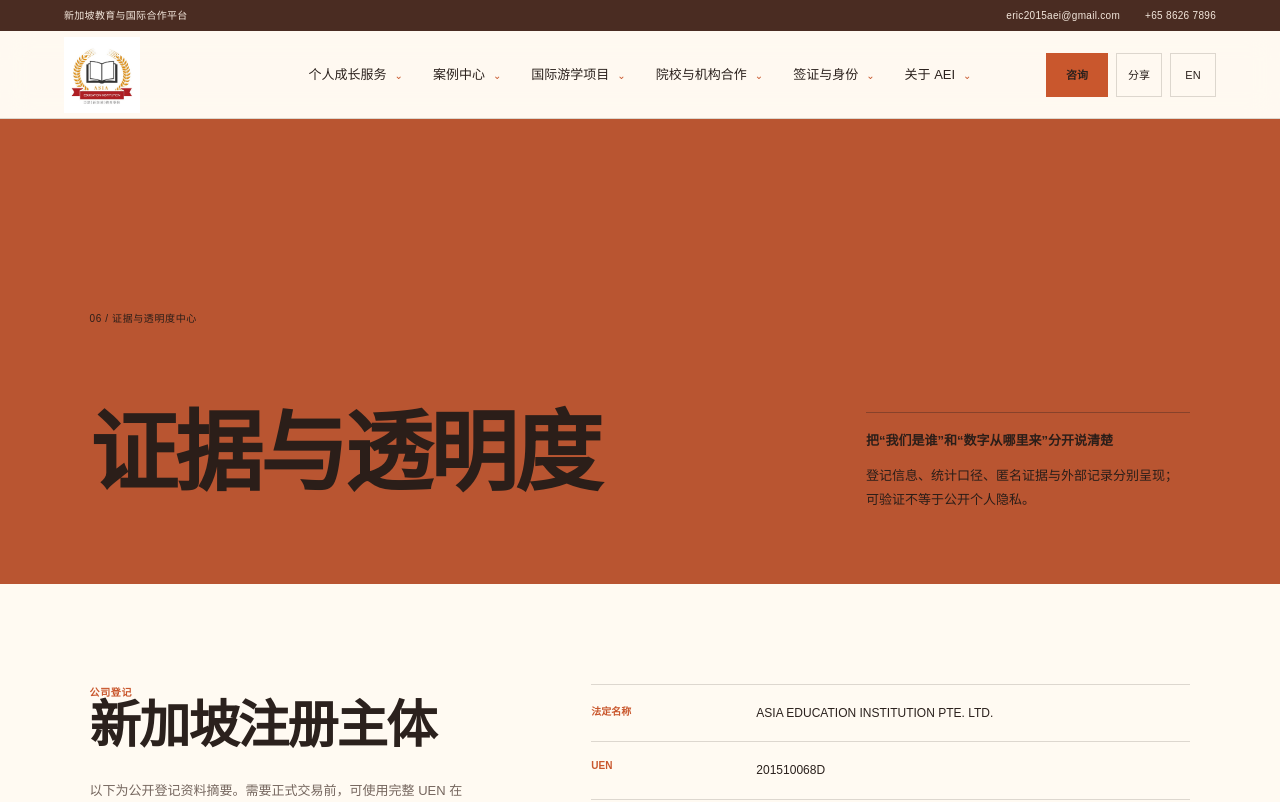
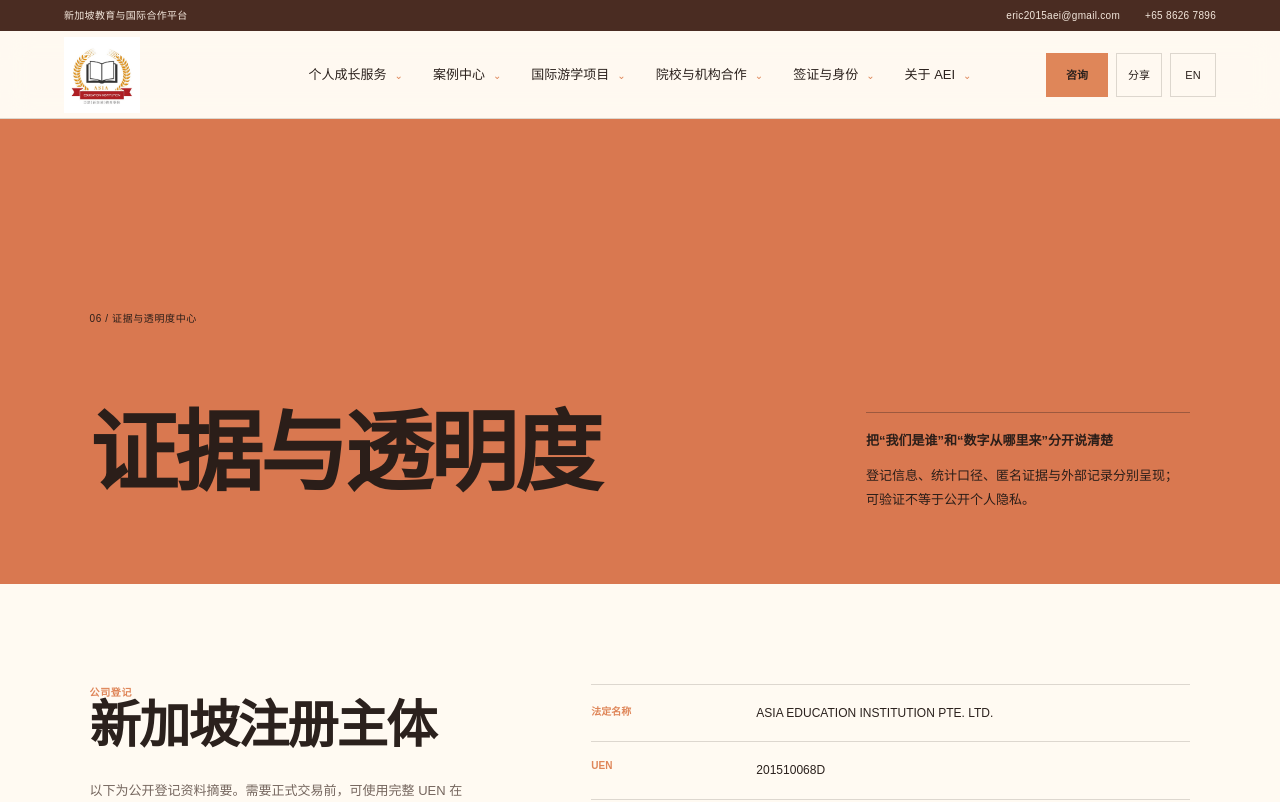
Before and after one commit to liyuanzhe1227/asia-education-institution, a Next.js app: page /evidence in a window 1280 px wide. Shown: the top 802 px of the page. Built offline with nearby package versions, Linux system fonts and the light colour scheme.

Commit message:
Restore site navigation and lighten orange palette

```diff
--- a/app/components/SiteFooter.tsx
+++ b/app/components/SiteFooter.tsx
@@ -1,7 +1,6 @@
 'use client';
 /* eslint-disable @next/next/no-img-element */
 
-import Link from 'next/link';
 import { useLanguage } from './LanguageProvider';
 import { assetPath } from '../lib/site-data';
 
@@ -15,8 +14,8 @@
         <a href="tel:+6586267896">+65 8626 7896 <span>↗</span></a>
       </div>
       <div className="footer-links">
-        <div><small>{lang === 'zh' ? '网站导航' : 'Navigate'}</small><Link href="/services/">{lang === 'zh' ? '个人成长服务' : 'Personal Services'}</Link><Link href="/mobility/">{lang === 'zh' ? '签证、永居与身份规划' : 'Visa, Residence & Citizenship'}</Link><Link href="/cases/">{lang === 'zh' ? '案例中心' : 'Case Library'}</Link><Link href="/programmes/">{lang === 'zh' ? '国际游学项目' : 'Study Programmes'}</Link></div>
-        <div><small>{lang === 'zh' ? '合作与机构' : 'Institutional'}</small><Link href="/partnerships/">{lang === 'zh' ? '院校与机构合作' : 'Institutional Partnerships'}</Link><Link href="/evidence/">{lang === 'zh' ? '证据与透明度' : 'Evidence & Transparency'}</Link><Link href="/about/">{lang === 'zh' ? '关于 AEI' : 'About AEI'}</Link><Link href="/privacy/">{lang === 'zh' ? '隐私与网站说明' : 'Privacy Notice'}</Link></div>
+        <div><small>{lang === 'zh' ? '网站导航' : 'Navigate'}</small><a href="/services/">{lang === 'zh' ? '个人成长服务' : 'Personal Services'}</a><a href="/mobility/">{lang === 'zh' ? '签证、永居与身份规划' : 'Visa, Residence & Citizenship'}</a><a href="/cases/">{lang === 'zh' ? '案例中心' : 'Case Library'}</a><a href="/programmes/">{lang === 'zh' ? '国际游学项目' : 'Study Programmes'}</a></div>
+        <div><small>{lang === 'zh' ? '合作与机构' : 'Institutional'}</small><a href="/partnerships/">{lang === 'zh' ? '院校与机构合作' : 'Institutional Partnerships'}</a><a href="/evidence/">{lang === 'zh' ? '证据与透明度' : 'Evidence & Transparency'}</a><a href="/about/">{lang === 'zh' ? '关于 AEI' : 'About AEI'}</a><a href="/privacy/">{lang === 'zh' ? '隐私与网站说明' : 'Privacy Notice'}</a></div>
       </div>
       <div className="footer-legal">
         <p>{lang === 'zh' ? '所有项目、录取案例与合作安排均基于历史档案或正式确认信息。个案背景与结果不构成对未来录取、签证、永居、公民身份、就业或发表结果的承诺。移民相关法律意见和受监管代理工作须由相应法域持牌人士提供。' : 'Programmes, cases and partnerships are presented from archived or formally confirmed information. Past outcomes do not guarantee admission, visa, permanent residence, citizenship, employment or publication results. Immigration legal advice and regulated representation must be provided by appropriately licensed professionals.'}</p>
--- a/app/components/SiteHeader.tsx
+++ b/app/components/SiteHeader.tsx
@@ -1,7 +1,6 @@
 'use client';
 /* eslint-disable @next/next/no-img-element */
 
-import Link from 'next/link';
 import { useState } from 'react';
 import { useLanguage } from './LanguageProvider';
 import { assetPath } from '../lib/site-data';
@@ -84,28 +83,28 @@
         <div><a href="mailto:eric2015aei@gmail.com">eric2015aei@gmail.com</a><a href="tel:+6586267896">+65 8626 7896</a></div>
       </div>
       <header className="lux-header">
-        <Link className="lux-brand" href="/" aria-label={lang === 'zh' ? '亚瑟（新加坡）教育学院首页' : 'Asia Education Institution home'}>
+        <a className="lux-brand" href="/" aria-label={lang === 'zh' ? '亚瑟（新加坡）教育学院首页' : 'Asia Education Institution home'}>
           <img src={assetPath('aei-mark.jpg')} alt={lang === 'zh' ? '亚瑟（新加坡）教育学院' : 'Asia Education Institution'} />
-        </Link>
+        </a>
         <nav className="desktop-nav" aria-label={lang === 'zh' ? '主导航' : 'Primary navigation'}>
           {menus.map((menu) => (
             <div className="nav-group" key={menu.href}>
-              <Link href={menu.href}>{lang === 'zh' ? menu.zh : menu.en}<span>⌄</span></Link>
+              <a href={menu.href}>{lang === 'zh' ? menu.zh : menu.en}<span>⌄</span></a>
               <div className="submenu">
                 <small>{lang === 'zh' ? `${menu.zh}导航` : `${menu.en} navigation`}</small>
-                {menu.children.map(([href, zh, en], index) => <Link key={href} href={href}><b>0{index + 1}</b>{lang === 'zh' ? zh : en}<span>→</span></Link>)}
+                {menu.children.map(([href, zh, en], index) => <a key={href} href={href}><b>0{index + 1}</b>{lang === 'zh' ? zh : en}<span>→</span></a>)}
               </div>
             </div>
           ))}
         </nav>
         <div className="lux-actions">
-          <Link className="header-consult" href="/about/#consultation">{lang === 'zh' ? '咨询' : 'Consult'}</Link>
+          <a className="header-consult" href="/about/#consultation">{lang === 'zh' ? '咨询' : 'Consult'}</a>
           <button type="button" onClick={shareSite}>{shareLabel}</button>
           <button type="button" onClick={toggleLanguage}>{lang === 'zh' ? 'EN' : '中文'}</button>
           <button className="menu-toggle" type="button" onClick={() => setMobileOpen(!mobileOpen)} aria-expanded={mobileOpen} aria-label={lang === 'zh' ? '菜单' : 'Menu'}>{mobileOpen ? '×' : '≡'}</button>
         </div>
       </header>
-      {mobileOpen && <div className="mobile-menu">{menus.map((menu) => <details key={menu.href}><summary>{lang === 'zh' ? menu.zh : menu.en}</summary>{menu.children.map(([href, zh, en]) => <Link key={href} href={href} onClick={() => setMobileOpen(false)}>{lang === 'zh' ? zh : en}<span>→</span></Link>)}</details>)}</div>}
+      {mobileOpen && <div className="mobile-menu">{menus.map((menu) => <details key={menu.href}><summary>{lang === 'zh' ? menu.zh : menu.en}</summary>{menu.children.map(([href, zh, en]) => <a key={href} href={href} onClick={() => setMobileOpen(false)}>{lang === 'zh' ? zh : en}<span>→</span></a>)}</details>)}</div>}
     </>
   );
 }
--- a/app/globals.css
+++ b/app/globals.css
@@ -3,9 +3,9 @@
 :root {
   --ink: #2b211d;
   --brown: #4a2c22;
-  --orange: #c9572d;
-  --orange-deep: #a94325;
-  --terracotta: #9b4a32;
+  --orange: #df8659;
+  --orange-deep: #b85d39;
+  --terracotta: #bd6b4e;
   --cream: #f3ede3;
   --ivory: #fffaf2;
   --sand: #e4d7c7;
@@ -145,8 +145,8 @@
 .inner-hero > div { align-self: end; padding-top: 18px; border-top: 1px solid rgba(43,33,29,.35); }
 .inner-hero > div strong { display: block; margin-bottom: 13px; font-size: 13px; }
 .inner-hero > div span { display: block; font-size: 12px; line-height: 1.8; }
-.case-hero { background: #b75231; color: #fff4e9; }
-.programme-hero { background: #d2703f; }
+.case-hero { background: #d97850; color: var(--ink); }
+.programme-hero { background: #e29162; }
 .partnership-hero { background: var(--brown); color: #f7e9df; }
 .about-hero { background: #d6a766; }
 
@@ -367,7 +367,7 @@
 .consultation-form button { justify-self: start; padding: 14px 18px; border: 0; background: var(--orange); font-size: 10px; font-weight: 700; cursor: pointer; }
 .consultation-form > small { color: var(--muted); font-size: 8px; line-height: 1.6; }
 
-.evidence-hero { background: #b95531; color: #fff4e9; }
+.evidence-hero { background: #d97850; color: var(--ink); }
 .registry-section, .methodology-section, .external-traces { display: grid; grid-template-columns: .8fr 1.2fr; gap: 8vw; padding: 100px clamp(24px, 7vw, 112px); background: var(--ivory); }
 .methodology-section { background: var(--ink); color: white; }
 .methodology-section > div:first-child > p { color: var(--gold); }
@@ -392,7 +392,7 @@
 .policy-content h2 { margin: 0 0 15px; font: 500 28px Georgia, "Microsoft YaHei", serif; }
 .policy-content p { margin: 0; max-width: 850px; color: var(--muted); font-size: 12px; line-height: 1.9; }
 
-.mobility-hero { min-height: 680px; display: grid; grid-template-columns: 1.15fr .85fr; align-content: end; gap: 7vw; padding: 100px clamp(24px, 7vw, 112px) 85px; background: linear-gradient(125deg, #bc4b27 0%, var(--orange) 58%, #dd8a50 100%); color: #251b17; }
+.mobility-hero { min-height: 680px; display: grid; grid-template-columns: 1.15fr .85fr; align-content: end; gap: 7vw; padding: 100px clamp(24px, 7vw, 112px) 85px; background: linear-gradient(125deg, #d87448 0%, var(--orange) 58%, #f1b184 100%); color: #251b17; }
 .mobility-hero > p { grid-column: 1 / -1; margin-bottom: -38px; font: 700 9px Arial, sans-serif; letter-spacing: .045em; }
 .mobility-hero h1 { margin: 0; white-space: pre-line; font: 500 clamp(58px, 7vw, 105px)/.96 Georgia, "Microsoft YaHei", serif; letter-spacing: -.055em; }
 .mobility-hero > div { align-self: end; display: grid; gap: 17px; padding-top: 20px; border-top: 1px solid rgba(43,33,29,.45); }
--- a/app/mobility/page.tsx
+++ b/app/mobility/page.tsx
@@ -1,6 +1,5 @@
 'use client';
 
-import Link from 'next/link';
 import { useLanguage } from '../components/LanguageProvider';
 
 const destinations = [
@@ -112,7 +111,7 @@
   const { lang } = useLanguage();
   const tr = (zh: string, en: string) => lang === 'zh' ? zh : en;
   return <main>
-    <section className="mobility-hero"><p>{tr('07 / 全球流动与身份规划', '07 / GLOBAL MOBILITY & STATUS PLANNING')}</p><h1>{tr('签证、永居与\n人才身份规划', 'Visa, residence &\ntalent pathways')}</h1><div><strong>{tr('先比较路径，再准备证据；先确认资格，再进入申请。', 'Compare pathways before building evidence; confirm eligibility before applying.')}</strong><span>{tr('覆盖学习、工作、家庭、人才、永居与公民身份的初步路径分析。各国制度持续变化，页面仅作为服务导航，实际申请以主管机关最新规则及持牌专业意见为准。', 'Preliminary pathway analysis across study, work, family, talent, permanent residence and citizenship. Rules change frequently; this page is a service guide, and applications must follow current authority rules and licensed professional advice.')}</span><Link href="/about/#consultation">{tr('预约身份路径初评', 'Request a pathway review')} ↗</Link></div></section>
+    <section className="mobility-hero"><p>{tr('07 / 全球流动与身份规划', '07 / GLOBAL MOBILITY & STATUS PLANNING')}</p><h1>{tr('签证、永居与\n人才身份规划', 'Visa, residence &\ntalent pathways')}</h1><div><strong>{tr('先比较路径，再准备证据；先确认资格，再进入申请。', 'Compare pathways before building evidence; confirm eligibility before applying.')}</strong><span>{tr('覆盖学习、工作、家庭、人才、永居与公民身份的初步路径分析。各国制度持续变化，页面仅作为服务导航，实际申请以主管机关最新规则及持牌专业意见为准。', 'Preliminary pathway analysis across study, work, family, talent, permanent residence and citizenship. Rules change frequently; this page is a service guide, and applications must follow current authority rules and licensed professional advice.')}</span><a href="/about/#consultation">{tr('预约身份路径初评', 'Request a pathway review')} ↗</a></div></section>
 
     <section className="mobility-scope" id="scope"><div><p>{tr('业务范围', 'SERVICE SCOPE')}</p><h2>{tr('从临时签证，\n到长期身份。', 'From temporary permission\nto long-term status.')}</h2></div><div>{[
       [tr('签证与准证', 'Visas & permits'), tr('学习、工作、家属、创业与短期活动路径比较。', 'Compare study, work, dependant, founder and short-term activity routes.')],
@@ -135,6 +134,6 @@
 
     <section className="mobility-boundary" id="citizenship"><div><p>{tr('服务边界', 'SERVICE BOUNDARIES')}</p><h2>{tr('身份申请需要更清晰的责任边界。', 'Immigration work requires clearer accountability.')}</h2></div><div><article><h3>{tr('AEI 可以提供', 'AEI can provide')}</h3><ul><li>{tr('初步路径比较与目标梳理', 'Preliminary pathway comparison and goal clarification')}</li><li>{tr('材料清单、证据地图与项目时间表', 'Document checklist, evidence map and project timeline')}</li><li>{tr('履历、研究、职业与成果材料的事实整理', 'Factual organisation of career, research and achievement evidence')}</li><li>{tr('翻译、公证及持牌专业人士的协调', 'Coordination with translators, notaries and licensed professionals')}</li></ul></article><article><h3>{tr('AEI 不承诺或替代', 'AEI does not promise or replace')}</h3><ul><li>{tr('不保证签证、永居、公民身份或人才项目获批', 'No guarantee of visa, permanent residence, citizenship or talent approval')}</li><li>{tr('不替代政府机关进行资格判断', 'No substitution for an authority’s eligibility decision')}</li><li>{tr('不在需要牌照的法域冒充移民律师或注册代理', 'No acting as a lawyer or registered migration adviser where licensing is required')}</li><li>{tr('不隐瞒拒签、犯罪、健康、资金或身份历史', 'No concealment of refusals, criminal, health, financial or status history')}</li></ul></article></div></section>
 
-    <section className="page-cta"><p>{tr('国家、身份和时间都还不确定？', 'Unsure about destination, status or timing?')}</p><h2>{tr('先做一份跨国家路径比较。', 'Start with a cross-country pathway comparison.')}</h2><Link href="/about/#consultation">{tr('提交初步信息', 'Submit preliminary information')} ↗</Link></section>
+    <section className="page-cta"><p>{tr('国家、身份和时间都还不确定？', 'Unsure about destination, status or timing?')}</p><h2>{tr('先做一份跨国家路径比较。', 'Start with a cross-country pathway comparison.')}</h2><a href="/about/#consultation">{tr('提交初步信息', 'Submit preliminary information')} ↗</a></section>
   </main>;
 }
--- a/app/partnerships/page.tsx
+++ b/app/partnerships/page.tsx
@@ -3,7 +3,6 @@
 
 import { useLanguage } from '../components/LanguageProvider';
 import { assetPath, partnershipModels } from '../lib/site-data';
-import Link from 'next/link';
 
 export default function PartnershipsPage() {
   const { lang } = useLanguage();
@@ -13,6 +12,6 @@
     <section className="partnership-models" id="models">{partnershipModels.map((model, i) => <article key={model.title.zh}><span>0{i + 1}</span><h2>{lang === 'zh' ? model.title.zh : model.title.en}</h2><p>{lang === 'zh' ? model.body.zh : model.body.en}</p></article>)}</section>
     <section className="partnership-experience" id="experience"><div className="partnership-photo"><img src={assetPath('scu-ntu-summer.jpg')} alt={tr('历史大学暑期项目', 'Past university summer programme')} /></div><div><p>{tr('部分过往经验', 'SELECTED PAST EXPERIENCE')}</p><h2>{tr('以过往经验证明协调能力，\n不以校名暗示当前授权。', 'Experience demonstrates coordination—\nnot current institutional endorsement.')}</h2><ul><li><span>2018</span>{tr('郑州大学材料相关课题组与新加坡高校课题组交流访问', 'Research-group exchange involving materials teams from Zhengzhou and Singapore')}</li><li><span>2019</span>{tr('同济大学—南洋理工大学研究生国际学术论坛协调', 'Tongji–NTU postgraduate academic forum coordination')}</li><li><span>2019</span>{tr('四川大学—南洋理工大学暑期访学与学习项目', 'Sichuan University–NTU summer learning programme')}</li><li><span>2025</span>{tr('土木与环境工程院校合作框架与合作备忘录讨论支持', 'Support for a civil and environmental engineering partnership and MoU discussion')}</li></ul><small>{tr('院校名称仅用于描述历史项目背景；当前项目须以相关院校书面确认为准。', 'Institution names describe historical programme context only; current activity requires written institutional confirmation.')}</small></div></section>
     <section className="partnership-process" id="process"><div><p>{tr('合作流程', 'COOPERATION PROCESS')}</p><h2>{tr('合作不是一份文件，\n而是一套运行机制。', 'A partnership is not a document.\nIt is an operating system.')}</h2></div><ol>{[[tr('需求对齐', 'Alignment'), tr('明确双方目标、对象、资源与边界', 'Objectives, audiences, resources and boundaries')],[tr('方案设计', 'Design'), tr('形成项目结构、责任、时间与预算框架', 'Programme, responsibilities, timeline and budget framework')],[tr('正式确认', 'Confirmation'), tr('由相关院校和机构审核并书面确认', 'Formal institutional review and written confirmation')],[tr('实施治理', 'Governance'), tr('联络人、项目节点、风险与质量管理', 'Liaisons, milestones, risk and quality management')],[tr('年度复盘', 'Annual Review'), tr('检视成果、问题与下一年度计划', 'Outcomes, issues and next-year plan')]].map(([title, body], i) => <li key={title}><span>0{i + 1}</span><h3>{title}</h3><p>{body}</p></li>)}</ol></section>
-    <section className="institutional-training-cta"><p>{tr('机构培训与研修', 'INSTITUTIONAL TRAINING')}</p><h2>{tr('把机构研修放回 B 端合作体系。', 'Institutional training belongs in the B2B partnership pathway.')}</h2><span>{tr('面向院校、企业与公共机构，单独设计目标、内容、治理与成果。', 'For universities, companies and public bodies, with dedicated objectives, content, governance and outcomes.')}</span><Link href="/partnerships/training/">{tr('查看机构培训与研修', 'Explore institutional training')} ↗</Link></section>
+    <section className="institutional-training-cta"><p>{tr('机构培训与研修', 'INSTITUTIONAL TRAINING')}</p><h2>{tr('把机构研修放回 B 端合作体系。', 'Institutional training belongs in the B2B partnership pathway.')}</h2><span>{tr('面向院校、企业与公共机构，单独设计目标、内容、治理与成果。', 'For universities, companies and public bodies, with dedicated objectives, content, governance and outcomes.')}</span><a href="/partnerships/training/">{tr('查看机构培训与研修', 'Explore institutional training')} ↗</a></section>
   </main>;
 }
--- a/app/programmes/page.tsx
+++ b/app/programmes/page.tsx
@@ -3,7 +3,6 @@
 
 import { useLanguage } from '../components/LanguageProvider';
 import { assetPath, programmeTracks } from '../lib/site-data';
-import Link from 'next/link';
 
 export default function ProgrammesPage() {
   const { lang } = useLanguage();
@@ -11,7 +10,7 @@
   return <main>
     <section className="inner-hero programme-hero"><p>{tr('03 / 国际学习项目', '03 / GLOBAL PROGRAMMES')}</p><h1>{tr('国际学习项目', 'Global Programmes')}</h1><div><strong>{tr('不只是参观，而是有目标的学习设计', 'More than a visit: learning by design')}</strong><span>{tr('课程、校园、企业、城市与成果展示被组织为同一条学习路径。', 'Courses, campuses, companies, cities and final presentation form one connected learning pathway.')}</span></div></section>
     <section className="programme-lead"><img src={assetPath('campus-group.jpg')} alt={tr('AEI 历史校园学习项目', 'Past AEI campus learning experience')} /><div><p>{tr('新加坡作为真实课堂', 'SINGAPORE AS A LIVING CLASSROOM')}</p><h2>{tr('把课堂知识放进真实环境。', 'Place learning in a real environment.')}</h2><span>{tr('项目周期、课程主题、接待资源与参访安排均需在正式确认后执行；宣传页面不替代最终项目方案。', 'Duration, curriculum, hosts and visits remain subject to formal confirmation; this page does not replace a final programme proposal.')}</span></div></section>
-    <section className="programme-track-list">{programmeTracks.slice(0, 3).map((track, i) => <article id={['immersion', 'academic', 'internship'][i]} key={track.number}><div><span>{track.number}</span><small>{lang === 'zh' ? track.duration.zh : track.duration.en}</small></div><h2>{lang === 'zh' ? track.title.zh : track.title.en}</h2><p>{lang === 'zh' ? track.body.zh : track.body.en}</p><Link href={i === 2 ? '/programmes/internships/' : '/programmes/immersion/'}>{tr('查看详情', 'Details')} ↗</Link></article>)}</section>
+    <section className="programme-track-list">{programmeTracks.slice(0, 3).map((track, i) => <article id={['immersion', 'academic', 'internship'][i]} key={track.number}><div><span>{track.number}</span><small>{lang === 'zh' ? track.duration.zh : track.duration.en}</small></div><h2>{lang === 'zh' ? track.title.zh : track.title.en}</h2><p>{lang === 'zh' ? track.body.zh : track.body.en}</p><a href={i === 2 ? '/programmes/internships/' : '/programmes/immersion/'}>{tr('查看详情', 'Details')} ↗</a></article>)}</section>
     <section className="programme-design" id="architecture"><div><p>{tr('项目结构', 'PROGRAMME ARCHITECTURE')}</p><h2>{tr('五层项目结构', 'Five-layer programme architecture')}</h2></div><ol>{[[tr('主题', 'Theme'), tr('人工智能、可持续发展、科学技术工程与数学、商业创新或专业主题', 'AI, sustainability, STEM, business innovation or a specialist theme')],[tr('学习', 'Learning'), tr('讲座、案例、工作坊与团队任务', 'Lectures, cases, workshops and team assignments')],[tr('场景', 'Context'), tr('校园、实验室、企业与城市参访', 'Campus, laboratory, company and city visits')],[tr('产出', 'Output'), tr('展示、报告、反思与项目证明', 'Presentation, report, reflection and completion evidence')],[tr('保障', 'Assurance'), tr('筛选、行前、接待、风险与复盘', 'Selection, preparation, hosting, risk and review')]].map(([title, body], i) => <li key={title}><span>0{i + 1}</span><h3>{title}</h3><p>{body}</p></li>)}</ol></section>
   </main>;
 }
--- a/app/services/page.tsx
+++ b/app/services/page.tsx
@@ -1,6 +1,5 @@
 'use client';
 
-import Link from 'next/link';
 import { useLanguage } from '../components/LanguageProvider';
 import { serviceGroups } from '../lib/site-data';
 
@@ -10,9 +9,9 @@
   return <main>
     <section className="inner-hero"><p>{tr('01 / 个人成长服务', '01 / PERSONAL SERVICES')}</p><h1>{tr('个人成长服务', 'Personal Services')}</h1><div><strong>{tr('为学生、研究者与职场新人整理下一步', 'Structuring the next step for students, researchers and early-career professionals')}</strong><span>{tr('升学申请、学术研究与职业发展分别形成独立服务路径。', 'Admissions, research and career development are presented as distinct service pathways.')}</span></div></section>
     <section className="service-detail-list">
-      {serviceGroups.filter((service) => ['admissions', 'research', 'career'].includes(service.slug)).map((service) => <article id={service.slug} key={service.slug}><div className="service-detail-index"><span>{service.number}</span><small>{tr('个人成长路径', 'PERSONAL PATHWAY')}</small></div><div className="service-detail-main"><h2>{lang === 'zh' ? service.title.zh : service.title.en}</h2><p>{lang === 'zh' ? service.summary.zh : service.summary.en}</p><Link className="method-link" href={`/services/${service.slug}/`}>{tr('查看服务详情', 'View service details')} →</Link></div><ol>{service.items.map((item, i) => <li key={item.zh}><b>0{i + 1}</b>{lang === 'zh' ? item.zh : item.en}</li>)}</ol></article>)}
+      {serviceGroups.filter((service) => ['admissions', 'research', 'career'].includes(service.slug)).map((service) => <article id={service.slug} key={service.slug}><div className="service-detail-index"><span>{service.number}</span><small>{tr('个人成长路径', 'PERSONAL PATHWAY')}</small></div><div className="service-detail-main"><h2>{lang === 'zh' ? service.title.zh : service.title.en}</h2><p>{lang === 'zh' ? service.summary.zh : service.summary.en}</p><a className="method-link" href={`/services/${service.slug}/`}>{tr('查看服务详情', 'View service details')} →</a></div><ol>{service.items.map((item, i) => <li key={item.zh}><b>0{i + 1}</b>{lang === 'zh' ? item.zh : item.en}</li>)}</ol></article>)}
     </section>
     <section className="delivery-model"><div><p>{tr('AEI / 服务方法', 'AEI / METHOD')}</p><h2>{tr('四步交付模型', 'Four-stage delivery model')}</h2></div><div className="delivery-steps">{[[tr('诊断', 'Discover'), tr('目标、背景、约束和成功标准', 'Goals, profile, constraints and success criteria')],[tr('设计', 'Design'), tr('路径、范围、时间和责任分工', 'Pathway, scope, timeline and responsibilities')],[tr('执行', 'Deliver'), tr('材料、导师、院校与项目协同', 'Materials, mentors, institutions and programme coordination')],[tr('复盘', 'Review'), tr('结果、证据、改进与下一阶段', 'Outcome, evidence, improvement and next stage')]].map(([title, body], i) => <article key={title}><span>0{i + 1}</span><h3>{title}</h3><p>{body}</p></article>)}</div></section>
-    <section className="page-cta"><p>{tr('不确定从哪一条业务线开始？', 'Not sure where to begin?')}</p><h2>{tr('先从一次目标诊断开始。', 'Start with a goal diagnosis.')}</h2><Link href="/about/#consultation">{tr('预约咨询', 'Request a consultation')} ↗</Link></section>
+    <section className="page-cta"><p>{tr('不确定从哪一条业务线开始？', 'Not sure where to begin?')}</p><h2>{tr('先从一次目标诊断开始。', 'Start with a goal diagnosis.')}</h2><a href="/about/#consultation">{tr('预约咨询', 'Request a consultation')} ↗</a></section>
   </main>;
 }
--- a/eslint.config.mjs
+++ b/eslint.config.mjs
@@ -5,6 +5,11 @@
 const eslintConfig = defineConfig([
   ...nextVitals,
   ...nextTs,
+  {
+    rules: {
+      '@next/next/no-html-link-for-pages': 'off',
+    },
+  },
   globalIgnores(['.next/**', 'out/**', 'build/**', 'next-env.d.ts']),
 ]);
 
```
Also changed, not shown: app/cases/page.tsx (+2 -3 lines), app/components/DetailPageTemplate.tsx (+3 -4 lines), app/page.tsx (+5 -6 lines).
